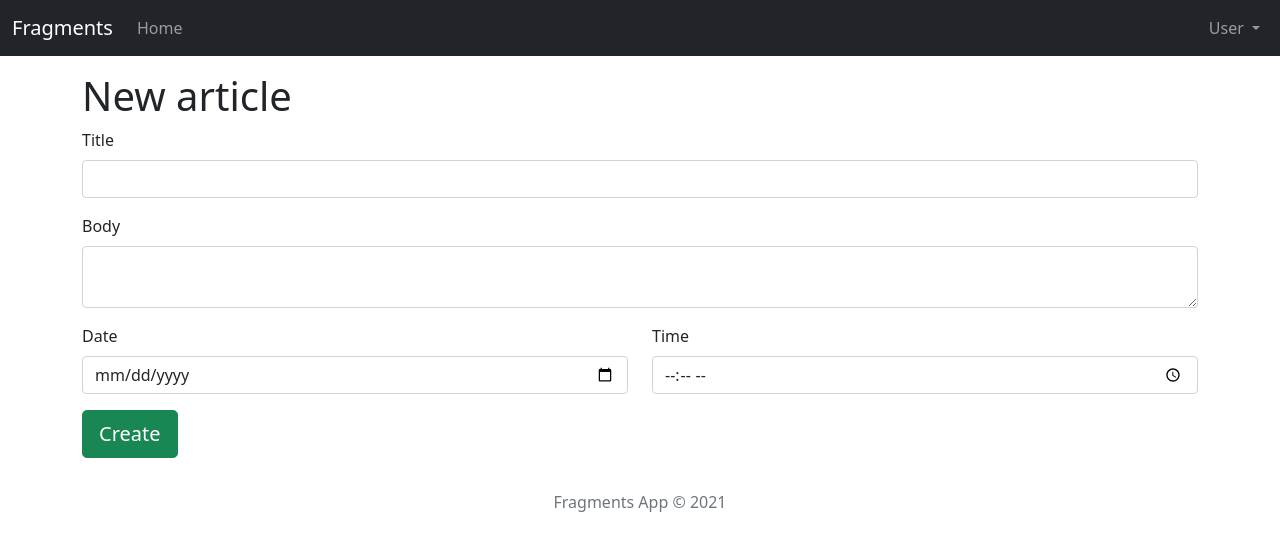
After one commit to o-alquimista/fragments-app, a PHP site: template templates/main/article_insert.php in a window 1280 px wide. The commit adds this page. Shown: the top 551 px of the page. Run offline with PHP 8.4, Linux system fonts and the light colour scheme; the template is opened without the code that fills it, so the values that code supplies are empty; style sheets or scripts are compiled from the project's sources; some libraries are stand-ins or nearby versions.

Commit message:
Added the Article entity and repository

```diff
--- /dev/null
+++ b/sql/article.sql
@@ -0,0 +1 @@
+CREATE TABLE article (id INT NOT NULL AUTO_INCREMENT PRIMARY KEY, title VARCHAR(255) NOT NULL, body TEXT NOT NULL, date DATE NOT NULL;
--- /dev/null
+++ b/templates/main/_menu.php
@@ -0,0 +1,32 @@
+<nav class="navbar navbar-expand-lg navbar-dark bg-dark">
+  <div class="container-fluid">
+    <a class="navbar-brand" href="<?= $app_router->generateUrl('main_page') ?>">Fragments</a>
+    <button class="navbar-toggler" type="button" data-bs-toggle="collapse" data-bs-target="#mainMenu" aria-controls="mainMenu" aria-expanded="false" aria-label="Toggle main menu">
+      <span class="navbar-toggler-icon"></span>
+    </button>
+    <div class="collapse navbar-collapse" id="mainMenu">
+      <ul class="navbar-nav me-auto">
+        <li class="nav-item">
+          <a class="nav-link <?= $currentPage === 'main' ? 'active' : '' ?>"
+            <?= $currentPage === 'main' ? 'aria-current="page"' : '' ?>
+            href="<?= $app_router->generateUrl('main_page') ?>">
+            Home
+          </a>
+        </li>
+      </ul>
+      <ul class="navbar-nav">
+        <li class="nav-item dropdown">
+          <a class="nav-link dropdown-toggle" href="#" id="userMenu" role="button" data-bs-toggle="dropdown" aria-expanded="false">
+            User
+          </a>
+          <ul class="dropdown-menu dropdown-menu-dark dropdown-menu-end" aria-labelledby="userMenu">
+            <li><a class="dropdown-item" href="#">Profile</a></li>
+            <li><a class="dropdown-item" href="#">Settings</a></li>
+            <li><hr class="dropdown-divider"></li>
+            <li><a class="dropdown-item" href="#">Log out</a></li>
+          </ul>
+        </li>
+      </ul>
+    </div>
+  </div>
+</nav>
--- /dev/null
+++ b/templates/main/article_insert.php
@@ -0,0 +1,54 @@
+<!doctype html>
+<html lang="en-US">
+  <head>
+    <?= $this->include('main/_meta.php') ?>
+    <?= $this->include('main/_style.html') ?>
+    <?= $this->include('main/_script.html') ?>
+
+    <?= $this->include('main/_title.php', [
+        'title' => 'New article'
+    ]) ?>
+  </head>
+  <body>
+    <?= $this->include('main/_menu.php', [
+        'currentPage' => 'article'
+    ]) ?>
+
+    <main id="main" class="container mt-3">
+      <header>
+        <h1>New article</h1>
+      </header>
+
+      <form method="post">
+        <div class="mb-3">
+          <label for="title" class="form-label">Title</label>
+          <input type="text" id="title" name="title" class="form-control" required="required" value="<?= isset($_POST['title']) ? $this->escape($_POST['title']) : '' ?>">
+        </div>
+        <div class="mb-3">
+          <label for="body" class="form-label">Body</label>
+          <textarea id="body" name="body" class="form-control" required="required"><?= isset($_POST['body']) ? $this->escape($_POST['body']) : '' ?></textarea>
+        </div>
+        <div class="row">
+          <div class="col-md-6">
+            <div class="mb-3">
+              <label for="date" class="form-label">Date</label>
+              <input type="date" id="date" name="date" class="form-control" required="required" value="<?= isset($_POST['date']) ? $this->escape($_POST['date']) : '' ?>">
+            </div>
+          </div>
+          <div class="col-md-6">
+            <div class="mb-3">
+              <label for="time" class="form-label">Time</label>
+              <input type="time" id="time" name="time" class="form-control" required="required" value="<?= isset($_POST['time']) ? $this->escape($_POST['time']) : '' ?>">
+            </div>
+          </div>
+        </div>
+        <div class="mb-3">
+          <button type="submit" class="btn btn-success btn-lg">Create</button>
+        </div>
+        <input type="hidden" name="csrfToken" value="<?= $csrf->get('article') ?>">
+      </form>
+    </main>
+
+    <?= $this->include('main/_footer.php') ?>
+  </body>
+</html>
```
Also changed, not shown: src/Controller/MainController.php (+27 -2 lines), src/Entity/Article.php (added, +14 -0 lines), src/Repository/ArticleRepository.php (added, +64 -0 lines), templates/main/main_page.php (+17 -1 lines), README.md (added).
